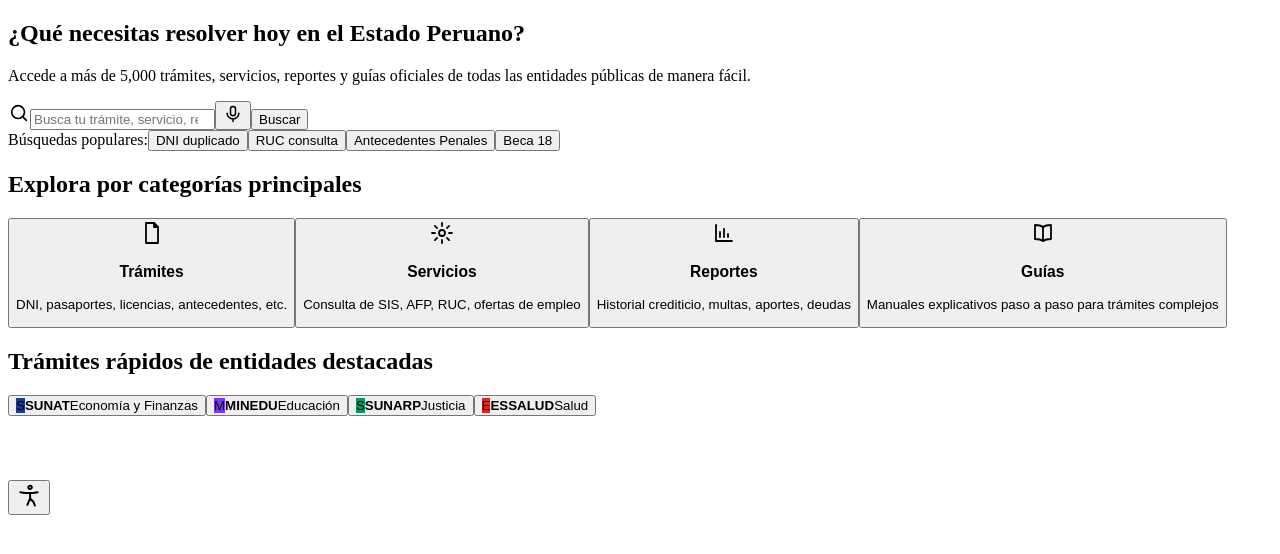
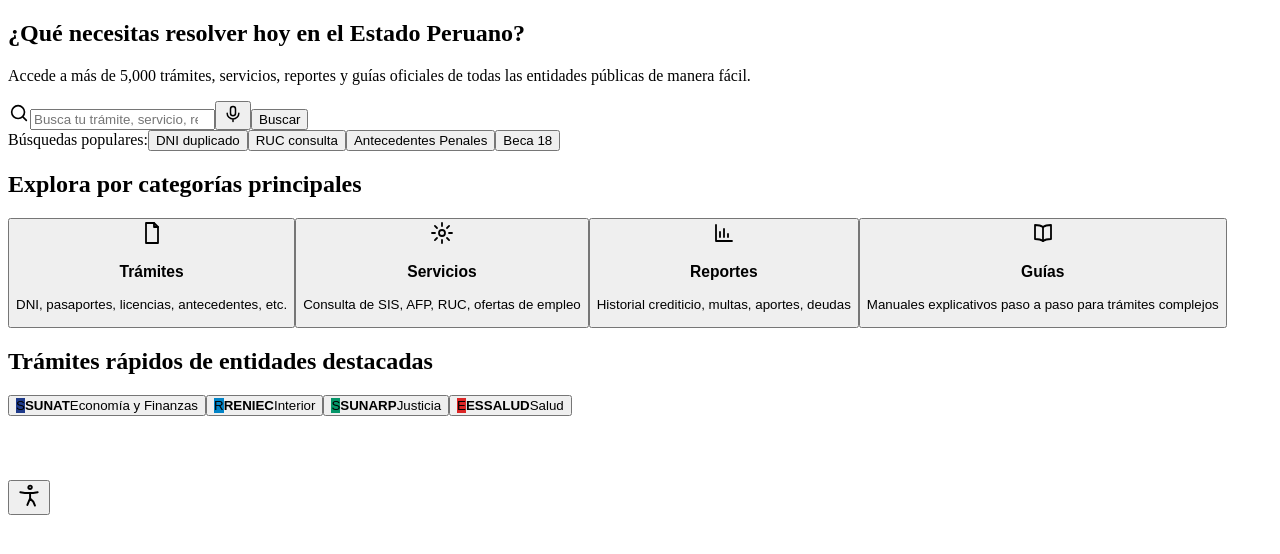
Before and after one commit to ThiKeiW/Portal-Tramites-Centralizados, a React (Vite) app in the folder frontend/: page / in a window 1280 px wide. Shown: the top 554 px of the page. Built offline with nearby package versions, Linux system fonts and the light colour scheme; the HTML template or start-up script is replaced by a standard one.

Commit message:
fix(frontend): reemplazar MINEDU por RENIEC en entidades destacadas (MINEDU sin tramites)

```diff
--- a/frontend/src/pages/Home.jsx
+++ b/frontend/src/pages/Home.jsx
@@ -59,7 +59,7 @@
         <section className="seccion" aria-labelledby="tit-entidades" style={{ paddingBottom: '4rem' }}>
           <h2 id="tit-entidades">Trámites rápidos de entidades destacadas</h2>
           <div className="grid-4">
-            {['SUNAT', 'MINEDU', 'SUNARP', 'ESSALUD'].map((siglas) => {
+            {['SUNAT', 'RENIEC', 'SUNARP', 'ESSALUD'].map((siglas) => {
               const e = entidadPorSiglas(siglas);
               return (
                 <button key={siglas} className="tarjeta clicable" onClick={() => onEntidad(siglas)}>
```
